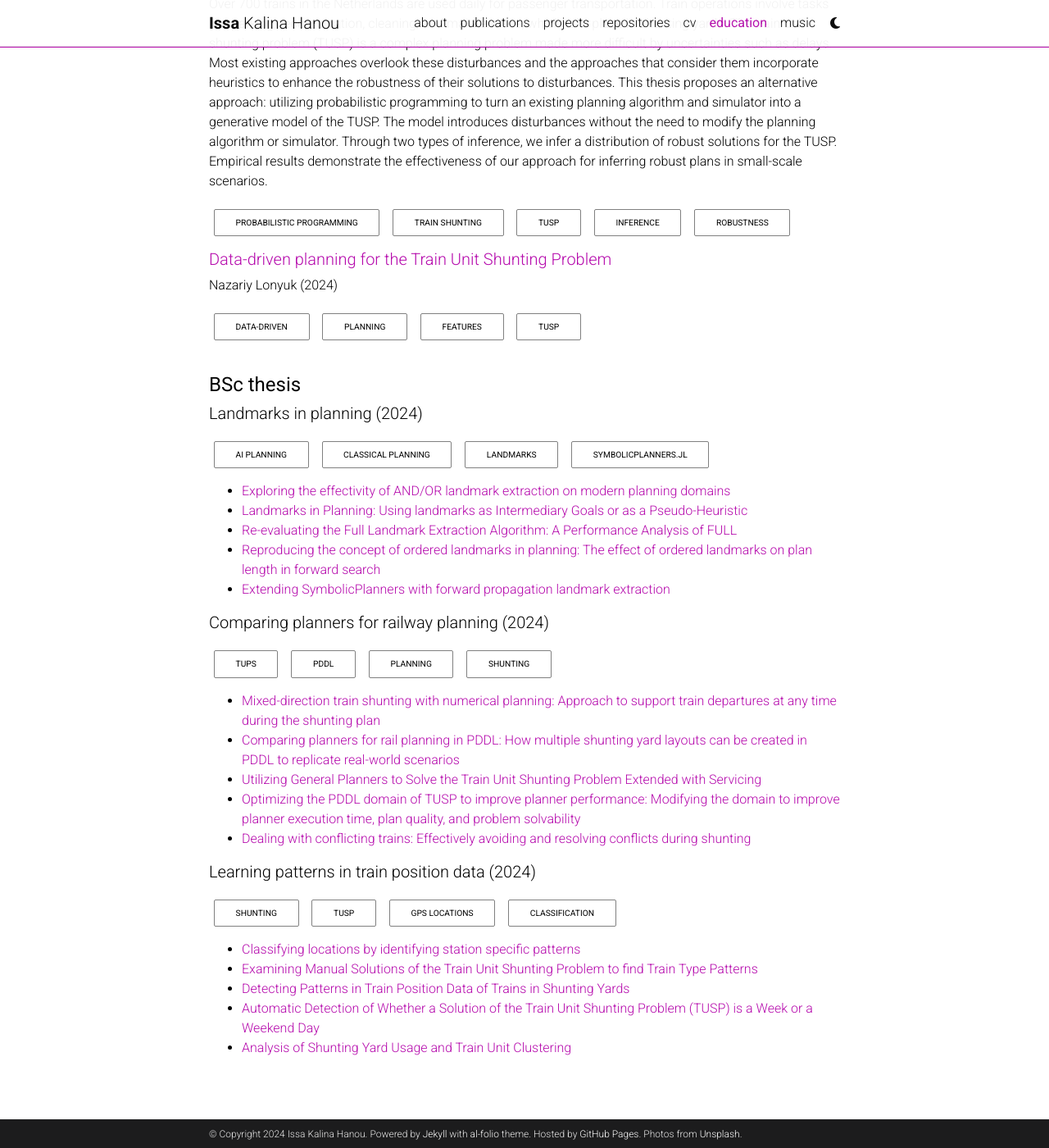
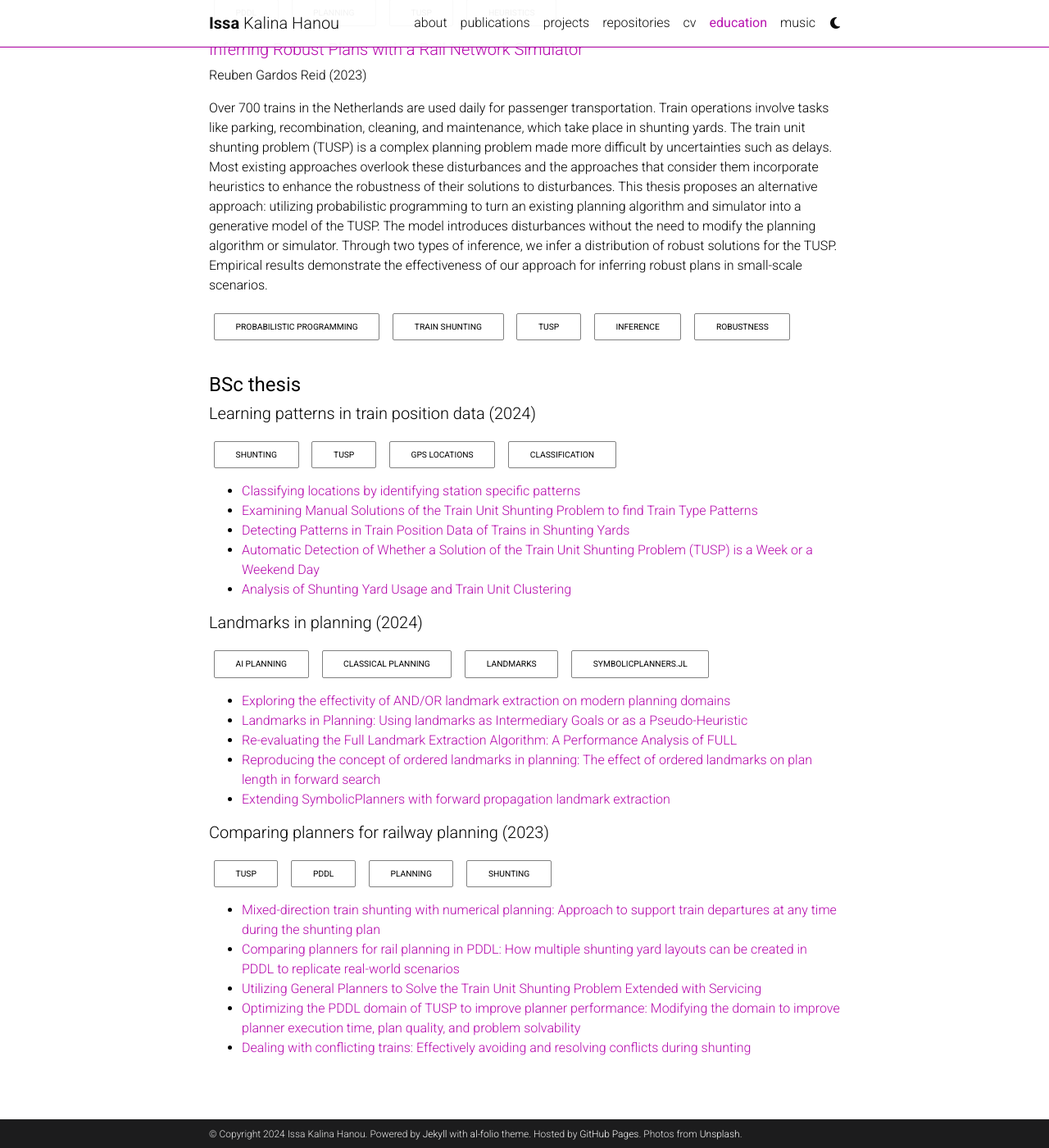
Before and after one commit to IssaHanou/issahanou.github.io, a Jekyll site: the page built from _pages/education.md, in a window 1280 px wide and 1400 px high, scrolled down 527 px. Shown: the whole window at 82% size. Built offline with Jekyll 4.4.1, drawn with Linux system fonts in a browser that asks for light colours; comment, search, counter and statistics services are not loaded; a style sheet for code colours, icons or effects is not loaded; some of the changed text lies outside the part shown.

Commit message:
cv update and sorted theses

```diff
--- a/_data/supervision.yml
+++ b/_data/supervision.yml
@@ -21,10 +21,10 @@
   year: 2024
   status: inprogress
   keywords:
-    - data-driven
+    - PDDL
     - planning
-    - features
     - TUSP
+    - heuristics
 - topic: "Landmarks in planning"
   type: BSc thesis
   start: 13-11-2023
@@ -53,9 +53,9 @@
       link: http://resolver.tudelft.nl/uuid:8d0cdd3e-e68a-4202-a4b1-9b139d49e555
 - topic: Comparing planners for railway planning
   type: BSc thesis
-  year: 2024
+  year: 2023
   keywords:
-    - TUPS
+    - TUSP
     - PDDL
     - planning
     - shunting
--- a/_pages/education.md
+++ b/_pages/education.md
@@ -21,7 +21,8 @@
     {% for type in theses %}
         <div class="theses">
             <h4><b>{{ type.name }}</b></h4>
-            {% for thesis in type.items %}
+            {%- assign thesesTypes = type.items | sort: "year" | reverse -%}
+            {% for thesis in thesesTypes %}
                 <div class="thesis">
                     {% if type.name == "MSc thesis" %}
                         <h5><a href="{{ thesis.link }}" class="{{ thesis.status }}" target="_blank">{{ thesis.topic }}</a></h5>
```
Also changed, not shown: _data/cv.yml (+4 -20 lines), _projects/astp.md (+1 -1 lines), 1 other file.
